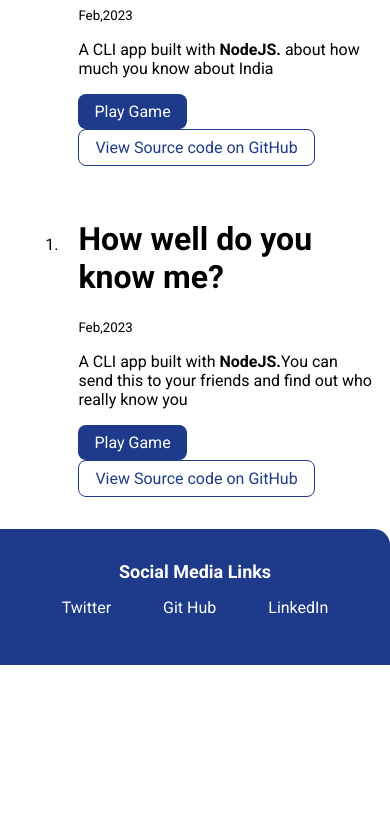
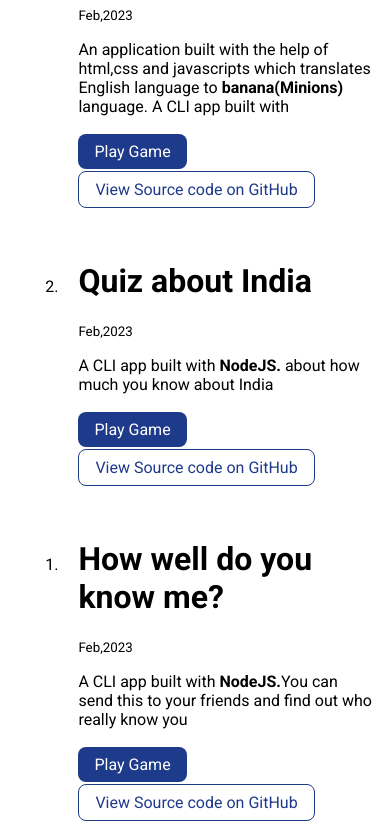
Before and after one commit to GreatParamjitSingh/My-Portfolio-Journey, a plain HTML site: page projects.html in a window 390 px wide. Shown: the part 486-1315 px from the top of the page. Before the commit the page ends 1151 px from the top, so only its background shows below. Drawn offline with Linux system fonts and the light colour scheme.

Commit message:
docs:AddedBananaProject
Added Banana Project and modify the link tag with margin top as in phone i looked the links on project page were not having margins.

```diff
--- a/projects.html
+++ b/projects.html
@@ -31,6 +31,30 @@
     </header>
 
     <ol reversed class="ordered-List-settings">
+      <li>
+        <div class="container">
+          <h1>Banana talk</h1>
+          <small>Feb,2023</small>
+          <p>
+            An application built with the help of html,css and javascripts which
+            translates English language to
+            <strong>banana(Minions)</strong> language. A CLI app built with
+          </p>
+          <a
+            href="https://parambananatalk.netlify.app/"
+            target="_blank"
+            class="link link-primary"
+            >Play Game</a
+          >
+          <a
+            href="https://github.com/GreatParamjitSingh/neog-camp-banana-talk-app"
+            target="_blank"
+            class="link link-secondary"
+            >View Source code on GitHub</a
+          >
+        </div>
+      </li>
+
       <li>
         <div class="container">
           <h1>Quiz about India</h1>
--- a/style.css
+++ b/style.css
@@ -33,6 +33,7 @@ hr {
 .link {
   text-decoration: none;
   padding: 0.5em 1rem;
+  margin-top: 2px;
 }
 
 .link-primary {
```
